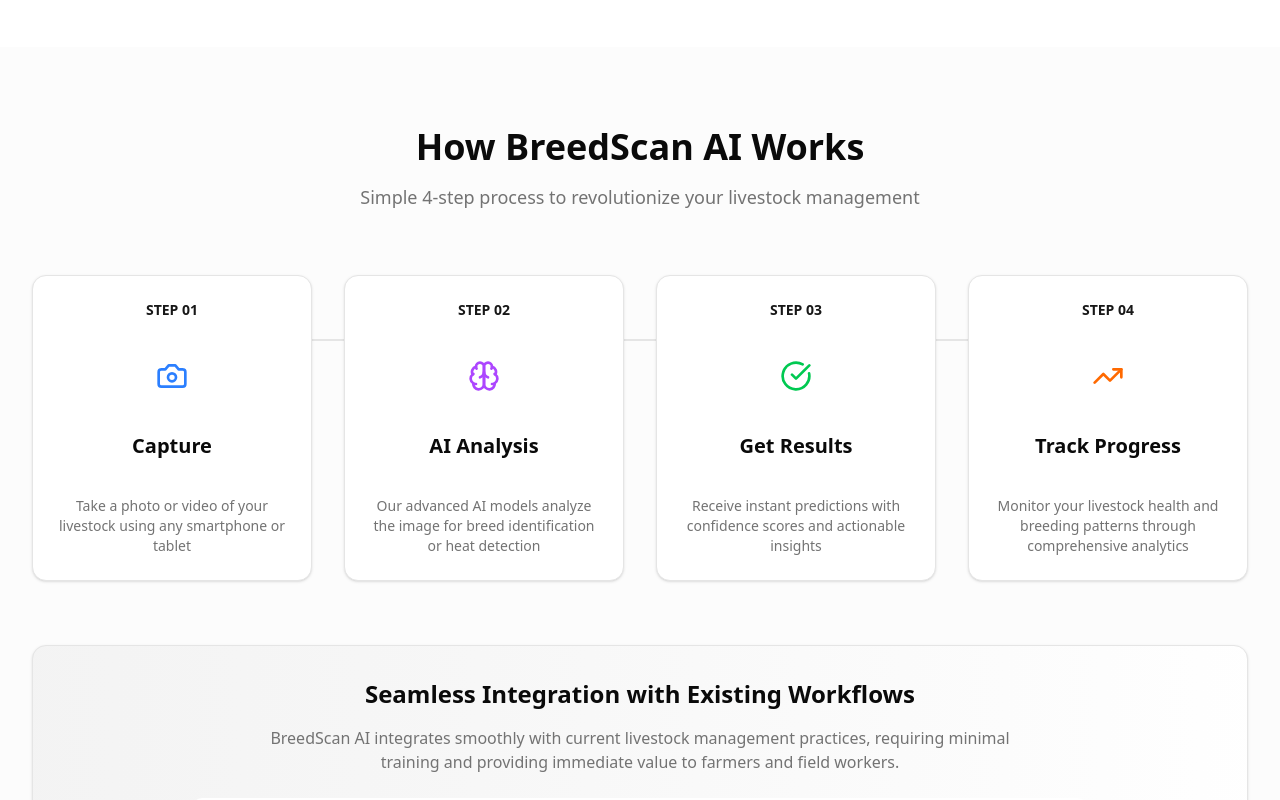
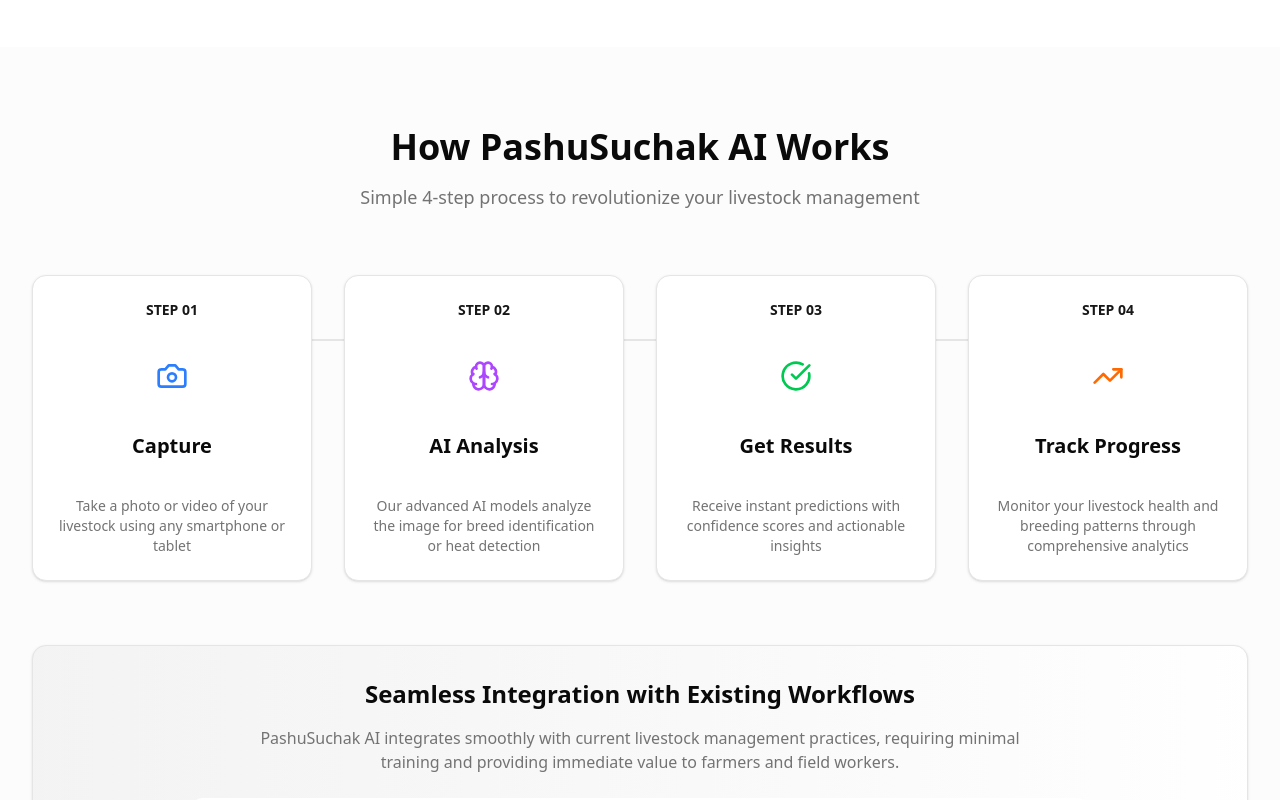
Before and after one commit to umang9369/v0-breed-scan-ai-app, a Next.js app: page / in a window 1280 px wide. Shown: the part 2680-3480 px from the top of the page. Built offline with nearby package versions, Linux system fonts and the light colour scheme.

Commit message:
Update brand references in process section
cgen-dd05a6e562cc4548861aedb74ed08c61

```diff
--- a/components/sections/process-section.tsx
+++ b/components/sections/process-section.tsx
@@ -38,7 +38,7 @@ export function ProcessSection() {
       <div className="max-w-7xl mx-auto px-4 sm:px-6 lg:px-8">
         {/* Section header */}
         <div className="text-center mb-16">
-          <h2 className="text-3xl md:text-4xl font-bold text-foreground mb-4">How BreedScan AI Works</h2>
+          <h2 className="text-3xl md:text-4xl font-bold text-foreground mb-4">How PashuSuchak AI Works</h2>
           <p className="text-lg text-muted-foreground max-w-2xl mx-auto">
             Simple 4-step process to revolutionize your livestock management
           </p>
@@ -78,13 +78,13 @@ export function ProcessSection() {
             <div className="text-center">
               <h3 className="text-2xl font-bold text-foreground mb-4">Seamless Integration with Existing Workflows</h3>
               <p className="text-muted-foreground mb-6 max-w-3xl mx-auto">
-                BreedScan AI integrates smoothly with current livestock management practices, requiring minimal training
+                PashuSuchak AI integrates smoothly with current livestock management practices, requiring minimal training
                 and providing immediate value to farmers and field workers.
               </p>
               <div className="bg-background rounded-lg p-6 max-w-4xl mx-auto">
                 <img
                   src="/workflow-diagram-showing-farmer-using-smartphone-t.jpg"
-                  alt="BreedScan AI workflow diagram"
+                  alt="PashuSuchak AI workflow diagram"
                   className="w-full h-auto rounded-lg"
                 />
               </div>
```
